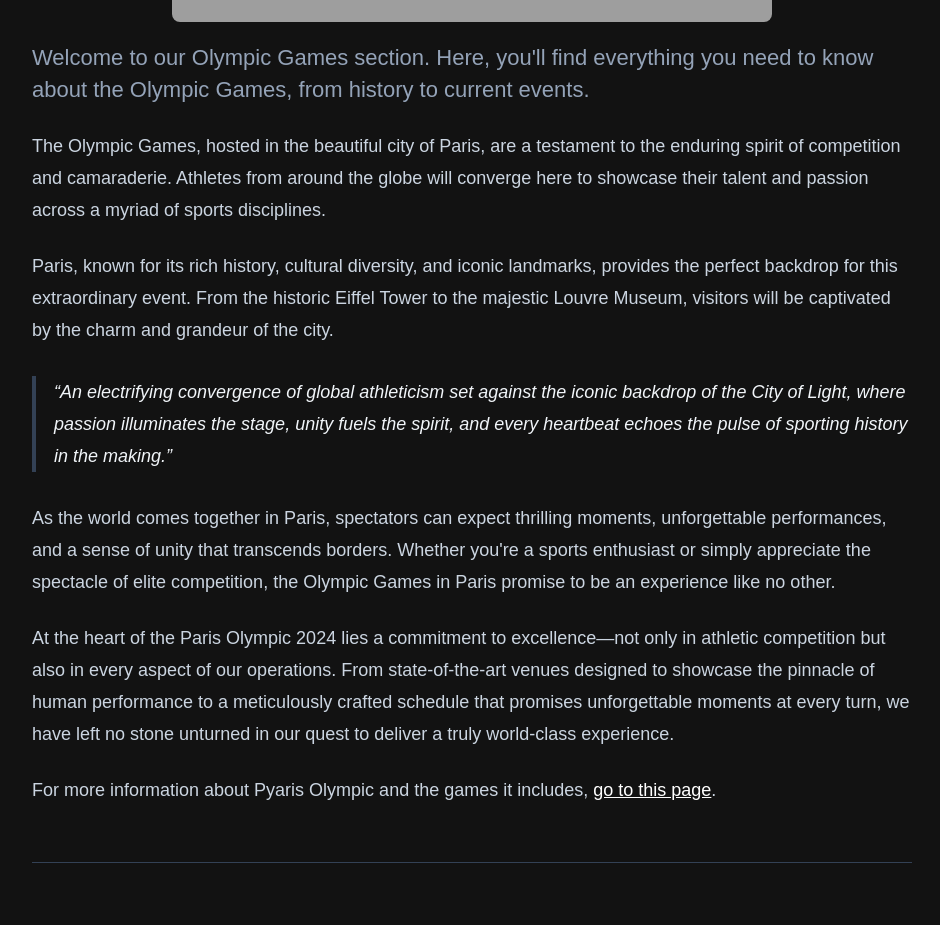
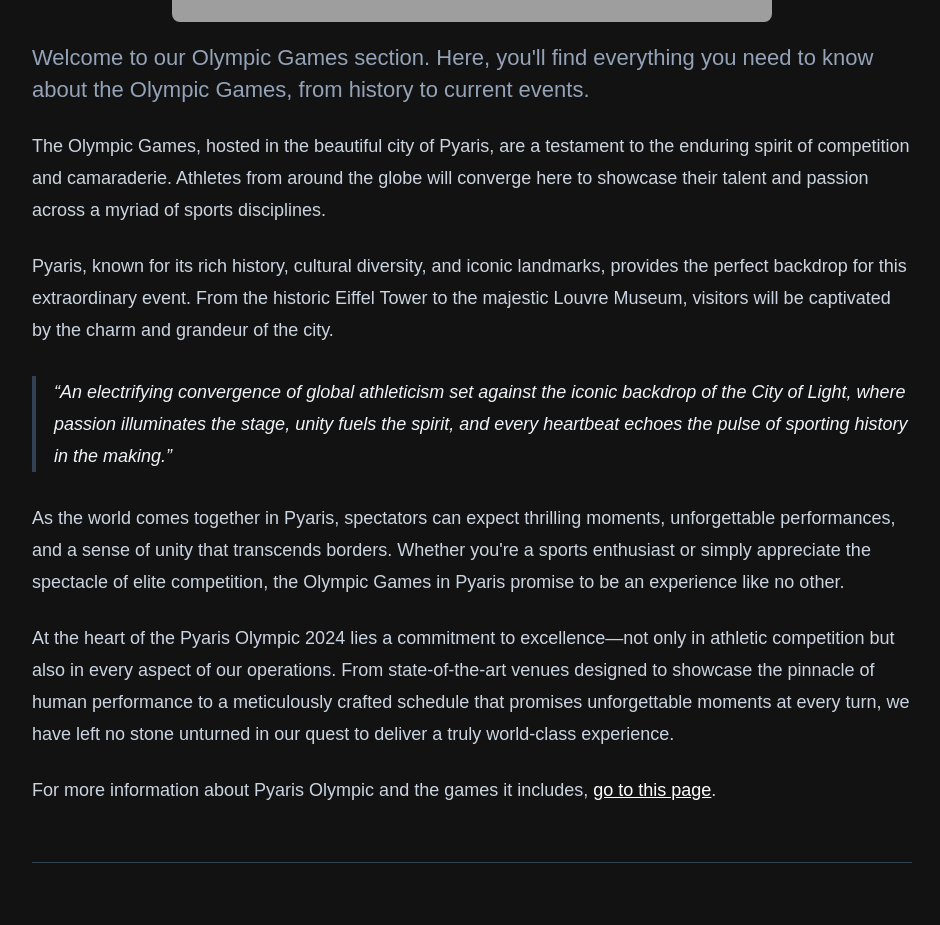
Before and after one commit to noxiousghost/mern-olympics, a React (Create React App) app in the folder frontend/: page /about in a window 1280 px wide. Shown: the part 480-1405 px from the top of the page, without its empty margins (168-1108 px from the left). Built offline with nearby package versions, Linux system fonts and the light colour scheme; no server answers; grey boxes are pictures that could not be loaded; the HTML template or start-up script is replaced by a standard one; what emoji-flag, i18n-iso-countries would draw is missing.

Commit message:
minor change

```diff
--- a/frontend/src/views/About.js
+++ b/frontend/src/views/About.js
@@ -31,13 +31,13 @@
               events.
             </p>
             <p>
-              The Olympic Games, hosted in the beautiful city of Paris, are a
+              The Olympic Games, hosted in the beautiful city of Pyaris, are a
               testament to the enduring spirit of competition and camaraderie.
               Athletes from around the globe will converge here to showcase
               their talent and passion across a myriad of sports disciplines.
             </p>
             <p>
-              Paris, known for its rich history, cultural diversity, and iconic
+              Pyaris, known for its rich history, cultural diversity, and iconic
               landmarks, provides the perfect backdrop for this extraordinary
               event. From the historic Eiffel Tower to the majestic Louvre
               Museum, visitors will be captivated by the charm and grandeur of
@@ -52,14 +52,14 @@
               </p>
             </blockquote>
             <p>
-              As the world comes together in Paris, spectators can expect
+              As the world comes together in Pyaris, spectators can expect
               thrilling moments, unforgettable performances, and a sense of
               unity that transcends borders. Whether you're a sports enthusiast
               or simply appreciate the spectacle of elite competition, the
-              Olympic Games in Paris promise to be an experience like no other.
+              Olympic Games in Pyaris promise to be an experience like no other.
             </p>
             <p>
-              At the heart of the Paris Olympic 2024 lies a commitment to
+              At the heart of the Pyaris Olympic 2024 lies a commitment to
               excellence—not only in athletic competition but also in every
               aspect of our operations. From state-of-the-art venues designed to
               showcase the pinnacle of human performance to a meticulously
@@ -71,7 +71,7 @@
             <p>
               For more information about Pyaris Olympic and the games it
               includes,{" "}
-              <a href="https://www.paris2024.org/en/">go to this page</a>.
+              <a href="https://www.Pyaris2024.org/en/">go to this page</a>.
             </p>
             <hr />
             <h2>What are our Missions</h2>
```
